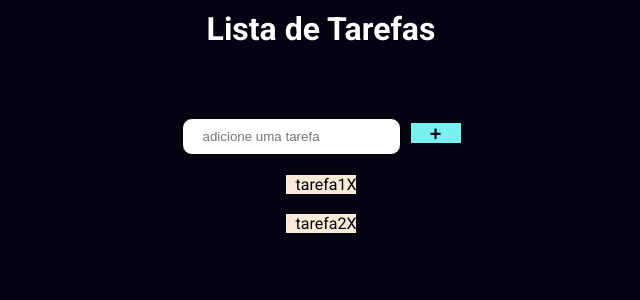
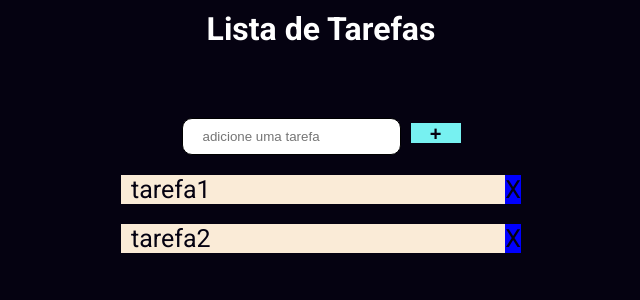
Before and after one commit to viniciusgasparino/todoList, a Next.js app: page / in a window 1280 px wide. Shown: the top 300 px of the page, without its empty margins (319-959 px from the left). Built offline with nearby package versions, Linux system fonts and the light colour scheme.

Commit message:
Criado botão para excluir tarefa

```diff
--- a/pages/index.module.css
+++ b/pages/index.module.css
@@ -1,11 +1,18 @@
 .div{
   background-color: antiquewhite;
   margin-bottom: 20px;
+  width: 100%;
+  min-width: 400px;
 }
 
 .div li{
   color: #050211;
   list-style-type: none;
   margin-left: 10px;
-  width: 100;
+  font-size: 25px;
 }
+
+.div span{
+  background-color: blue;
+  float: right;
+}
```
